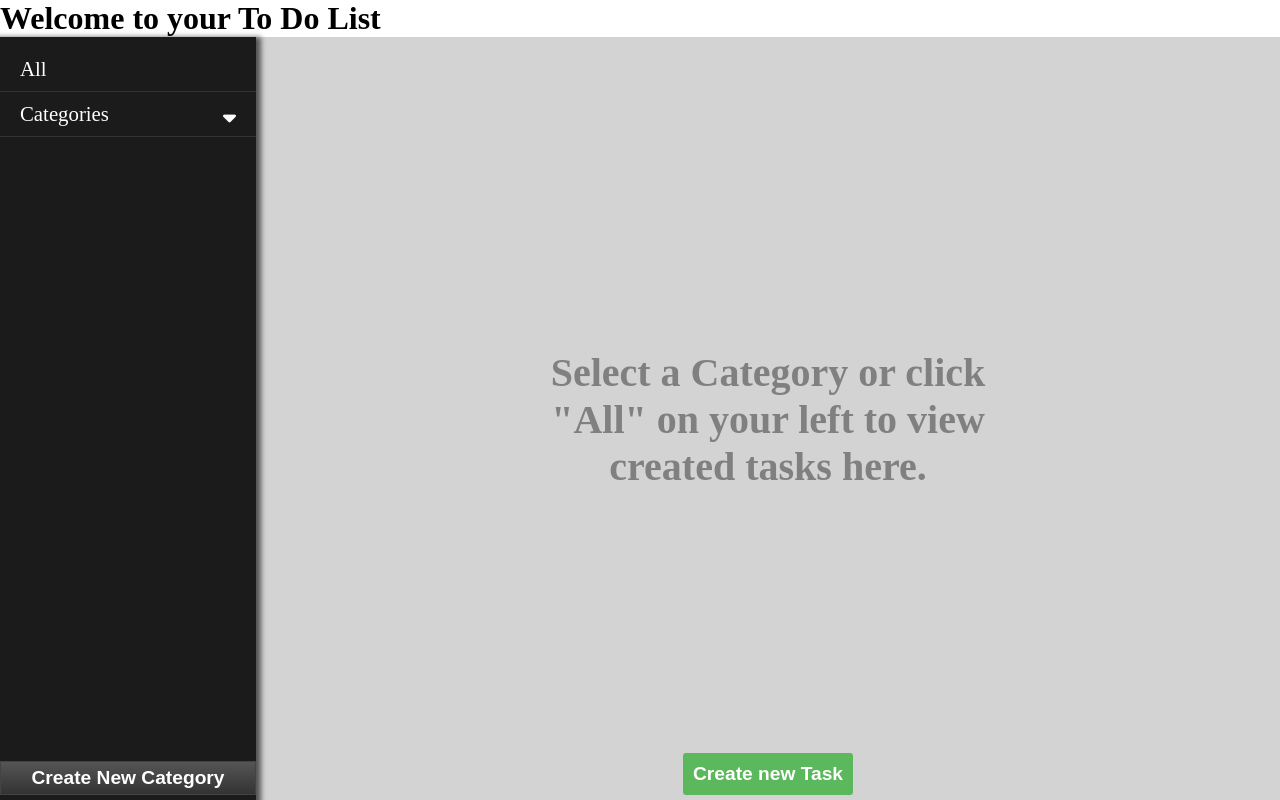
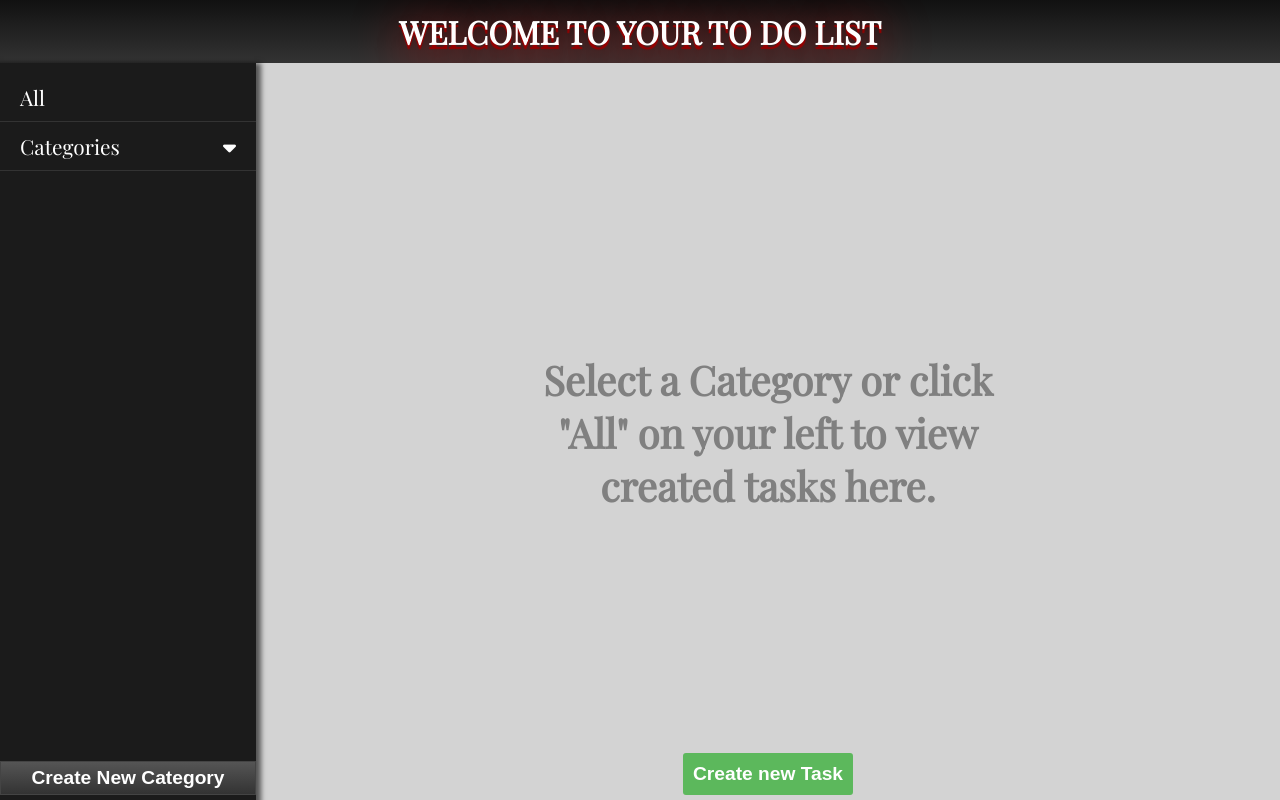
Before and after one commit to RNtaate/To-Do-List, a website built with webpack: page dist/index.html in a window 1280 px wide. Built offline with nearby package versions, Linux system fonts and the light colour scheme.

Commit message:
Add link for google fonts

```diff
--- a/dist/index.html
+++ b/dist/index.html
@@ -5,11 +5,13 @@
   <meta name="viewport" content="width=device-width, initial-scale=1.0">
   <title>My To DO List</title>
   <script src="https://kit.fontawesome.com/ad0c4e912f.js" crossorigin="anonymous"></script>
+  <link rel="preconnect" href="https://fonts.gstatic.com">
+  <link href="https://fonts.googleapis.com/css2?family=Playfair+Display&display=swap" rel="stylesheet">
   <link rel="stylesheet" href="../stylesheets/styler.css">
 </head>
 <body>
   <main>
-    <h1>Welcome to your To Do List</h1>
+    <h1 class="main-heading">WELCOME TO YOUR TO DO LIST</h1>
     <section class="main-section">
       <div class="left-pane-div"></div>
       <div class="right-pane-div"></div>
```
